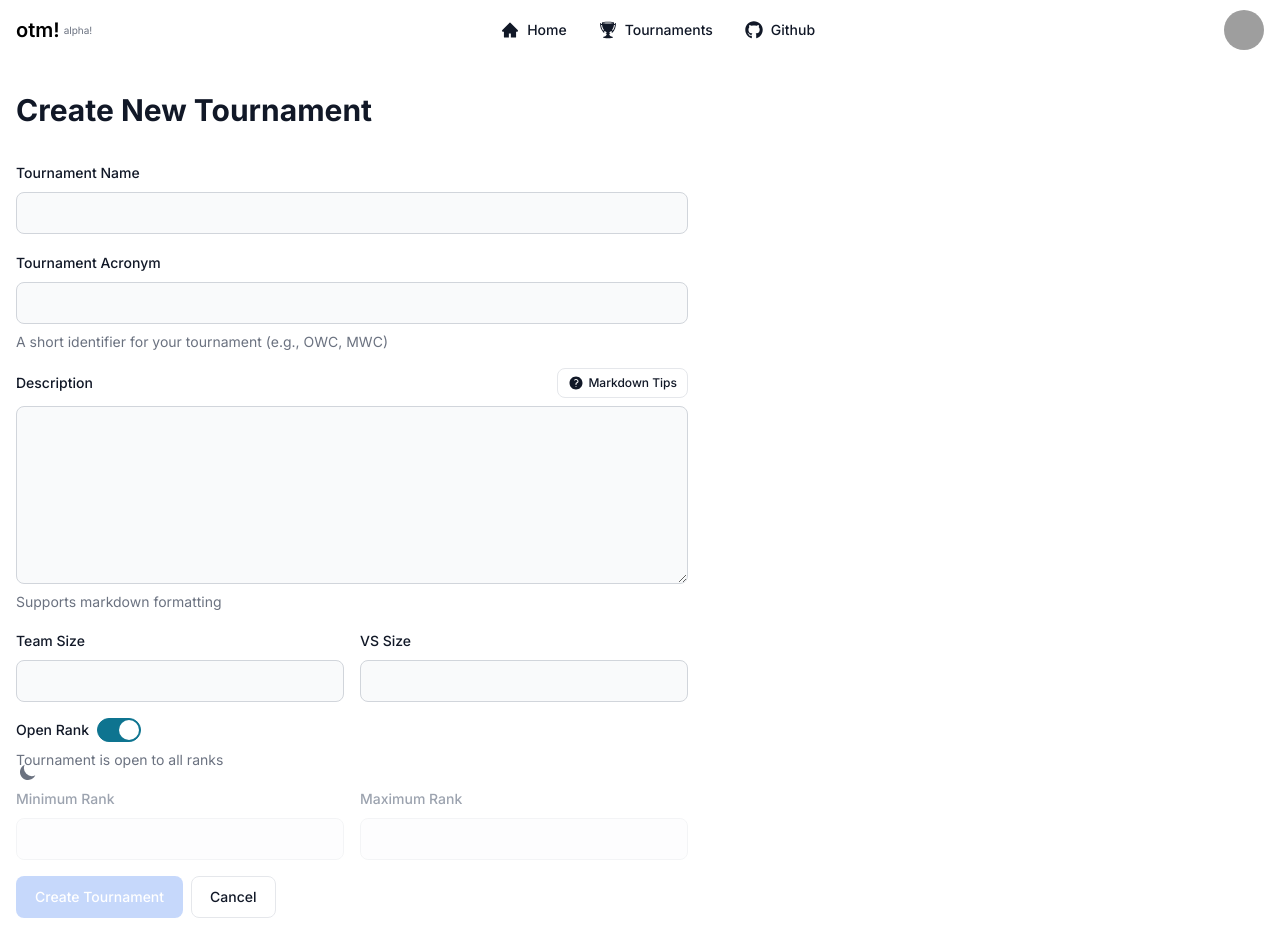
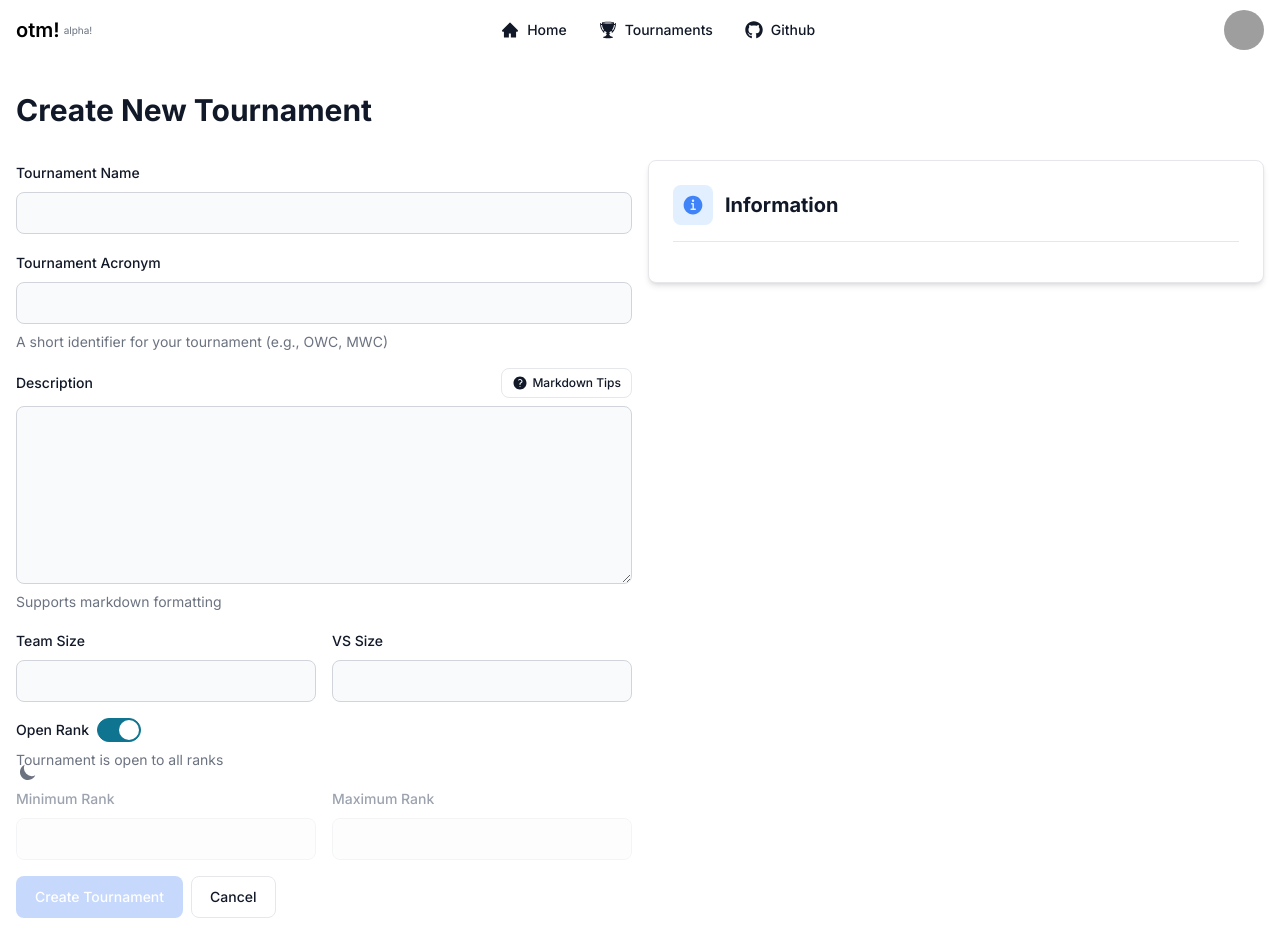
Before and after one commit to tuudug/osu-tournament-manager, a Next.js app: page /tournament/new in a window 1280 px wide. Built offline with nearby package versions, Linux system fonts and the light colour scheme; no server answers; grey boxes are pictures that could not be loaded.

Commit message:
Markdown Preview on Form

```diff
--- a/app/tournament/components/tournament-form.tsx
+++ b/app/tournament/components/tournament-form.tsx
@@ -15,6 +15,7 @@ import { HiQuestionMarkCircle } from "react-icons/hi2";
 import ReactMarkdown from "react-markdown";
 import remarkGfm from "remark-gfm";
 import remarkBreaks from "remark-breaks";
+import { InformationCard } from "../[id]/components/information-card";
 import "./markdown-guide.css";
 
 type Tournament = Database["public"]["Tables"]["tournament"]["Row"];
@@ -82,6 +83,7 @@ export function TournamentForm({
     !tournament?.rank_limit_lower && !tournament?.rank_limit_upper,
   );
   const [showMarkdownHelp, setShowMarkdownHelp] = useState(false);
+  const [description, setDescription] = useState(tournament?.description || "");
 
   const handleSubmit = async (e: React.FormEvent<HTMLFormElement>) => {
     e.preventDefault();
@@ -229,6 +231,7 @@ export function TournamentForm({
         </Modal.Body>
       </Modal>
 
+      <div className="grid gap-4 md:grid-cols-2">
         <form className="flex max-w-2xl flex-col gap-4" onSubmit={handleSubmit}>
           <div>
             <div className="mb-2 block">
@@ -286,7 +289,8 @@ export function TournamentForm({
               id="description"
               name="description"
               rows={8}
-            defaultValue={tournament?.description || ""}
+              value={description}
+              onChange={(e) => setDescription(e.target.value)}
               helperText="Supports markdown formatting"
               className="dark:border-gray-600 dark:bg-gray-700"
             />
@@ -432,6 +436,11 @@ export function TournamentForm({
             </Button>
           </div>
         </form>
+
+        <div className="hidden md:block">
+          <InformationCard description={description} />
+        </div>
+      </div>
     </>
   );
 }
```
Lines whose indentation alone changed are shown as unchanged.
